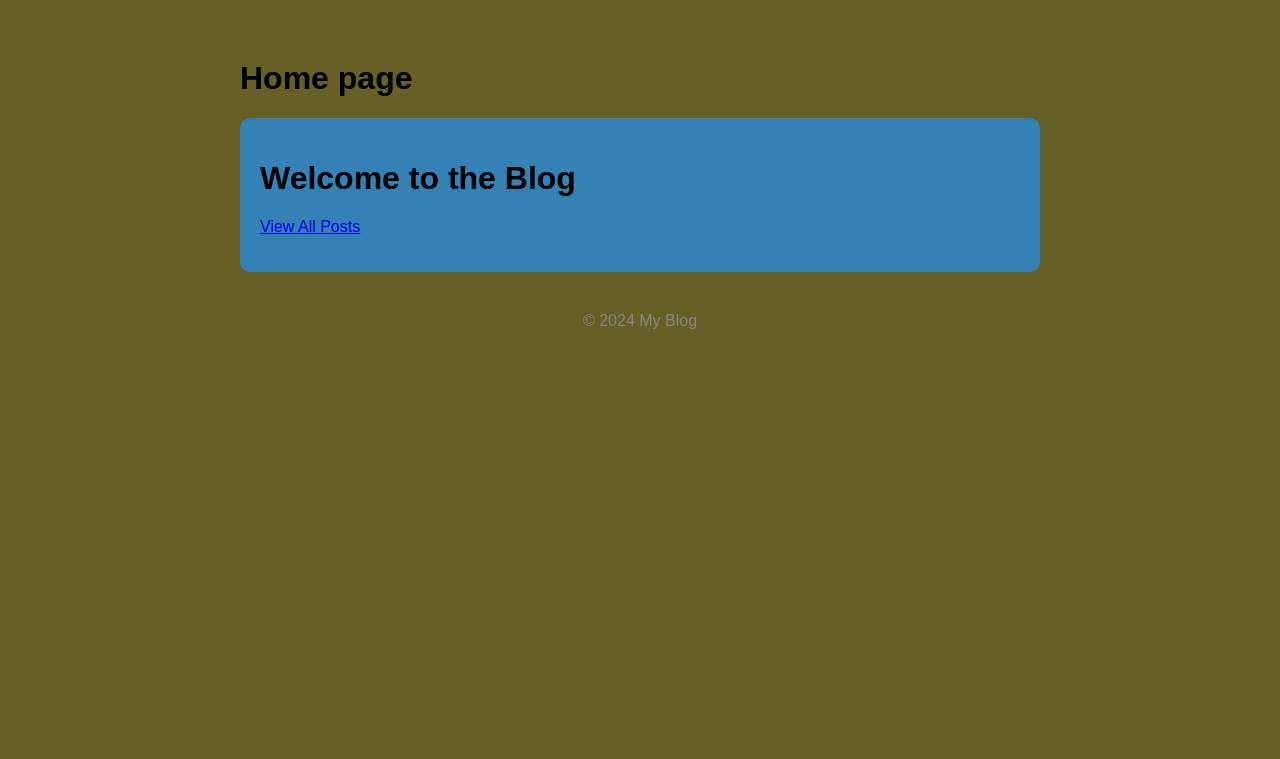
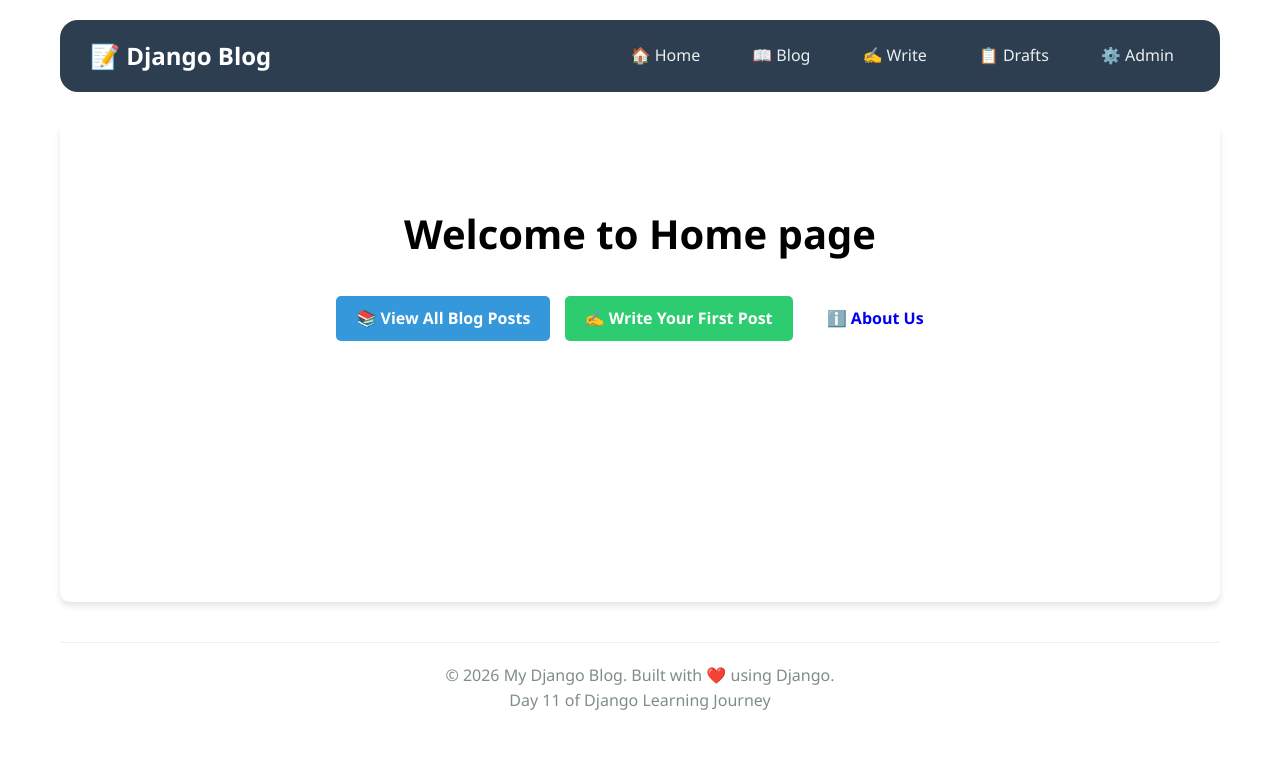
Before and after one commit to yonassolomon/django-blog, a Django app: page / in a window 1280 px wide. Shown: the top 759 px of the page. Run offline with Django 5.2, Linux system fonts and the light colour scheme.

Commit message:
edit home page to extend the base template

```diff
--- a/blog/views.py
+++ b/blog/views.py
@@ -58,7 +58,7 @@
             return redirect('post_detail', post_id=post.id)
             # Think: "Go to /blog/1/ to see the new post"
         else:
-            message.error(request,"❌ Please fix the errors below.")
+            messages.error(request,"❌ Please fix the errors below.")
     # LINE 7: If NOT POST (user just opened page)
     else:
         # Think: "User clicked 'New Post' link"
--- a/myproject/urls.py
+++ b/myproject/urls.py
@@ -20,6 +20,6 @@
 urlpatterns = [
     path('admin/', admin.site.urls),
     path('',views.homepage,name='homepage'),
-    path('about/',views.about_page,name='about2'),
+    path('about/',views.about_page,name='about_page'),
     path('blog/',include('blog.urls')),
 ]
--- a/myproject/views.py
+++ b/myproject/views.py
@@ -3,7 +3,7 @@
 
 def homepage(request):
     context={
-        'title':'Home page'
+        'title':' Welcome to Home page'
     }
     return render(request,'blog/home_page.html',context)
 
--- a/templates/blog/home_page.html
+++ b/templates/blog/home_page.html
@@ -1,21 +1,31 @@
-<!DOCTYPE>
-<html>
-    <head>
-        <title>Blog Home</title>
-        <style>
-            body { font-family: Arial, sans-serif; max-width: 800px; margin: 40px auto; padding: 20px; text-color: #090101; background: #656025; }
-            .container { background: #3481b5; padding: 20px; border-radius: 10px; }
-            footer { text-align: center; margin-top: 40px; color: #888; }
-        </style>
-    </head>
-    <body>
-        <h1>{{ title }}</h1>
-        <div class="container">
-            <h1>Welcome to the Blog</h1>
-        <p><a href="/blog/">View All Posts</a></p>
-        </div>
-        <footer>
-            &copy; 2024 My Blog
-        </footer>
-    </body>
-</html>
+{% extends "base.html" %}
+
+{% block title %}Blog Home - My Django Blog{% endblock %}
+
+{% block extra_css %}
+<style>
+    .header_title {
+        font-size: 2.5em;
+        color: #000000;
+        text-align: center;
+        margin-top: 50px;
+        margin-bottom: 30px;
+    }
+    .aboutus {
+        text-align: center;
+        margin-bottom: 50px;
+    }
+</style>
+{% endblock %}
+{% block content %}
+<header>
+    <h1 class="header_title">
+        {{title}}
+    </h1>
+    <div class="aboutus">
+        <a href="{% url 'post_list' %}" class="btn btn-primary">📚 View All Blog Posts</a>
+        <a href="{% url 'post_create' %}" class="btn btn-success" style="margin-left: 10px;">✍️ Write Your First Post</a>
+        <a href="{% url 'about_page' %}" class="btn btn-info" style="margin-left: 10px;">ℹ️ About Us</a>
+    </div>
+</header>
+{% endblock  %}
```
